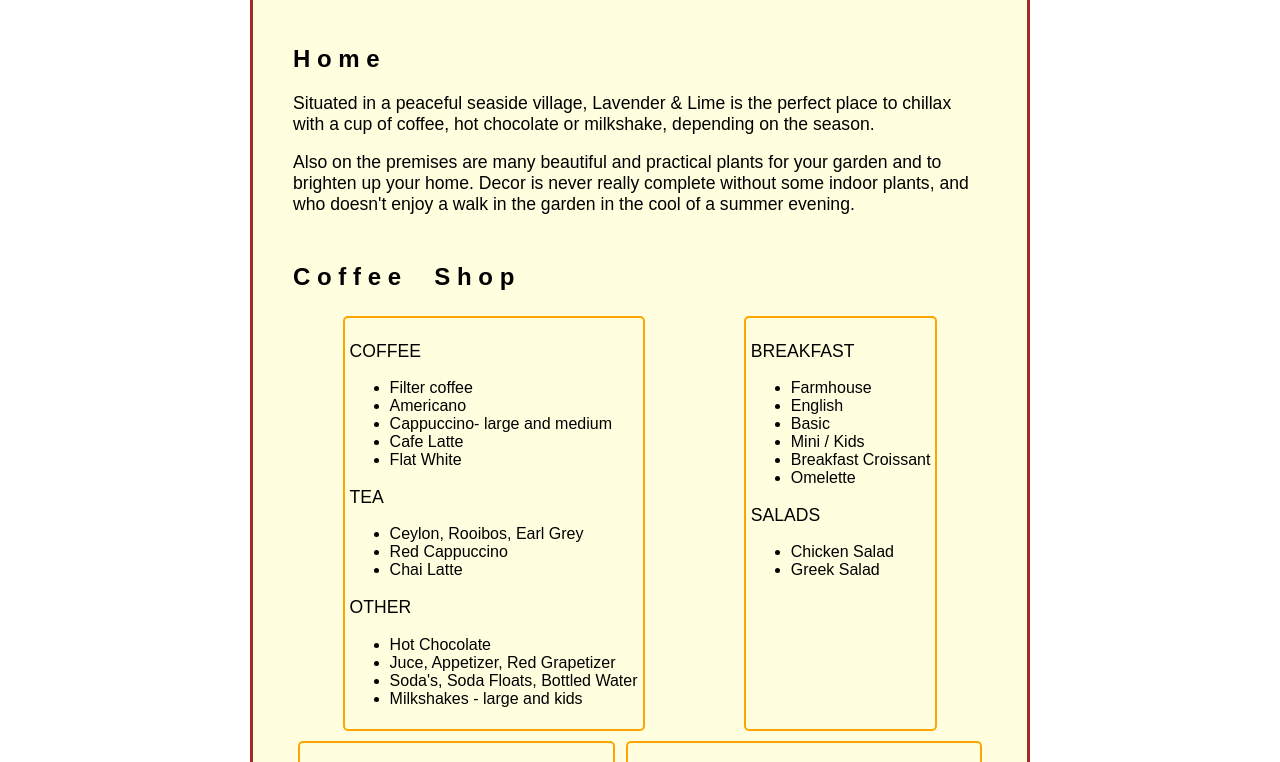
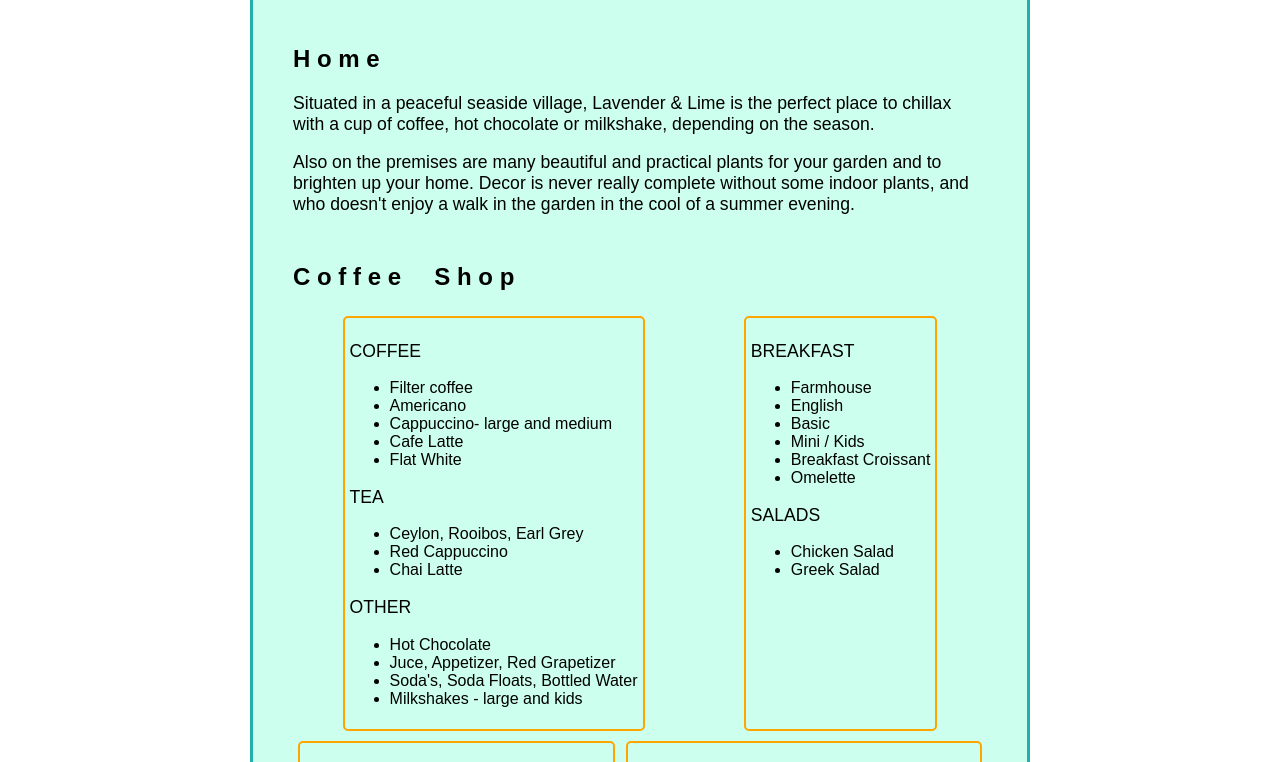
Before and after one commit to QueenOfTheBerg3/fccQueenB03, a plain HTML site: page index.html in a window 1280 px wide. Shown: the part 137-899 px from the top of the page. Drawn offline with Linux system fonts and the light colour scheme.

Commit message:
Background Color preferred by Owner

```diff
--- a/style.css
+++ b/style.css
@@ -1,6 +1,6 @@
 #main {
-  background: lightyellow;
-  border: 3px solid orange;
+  background: #ccffee;
+  border: 3px solid blue;
   width: 100%;
   margin-left: auto;
   margin-right: auto;
@@ -11,7 +11,7 @@
 } /* for: mobile, tablet */
 @media only screen and (min-width: 768px) {
   #main {
-    border-color: brown;
+    border-color: lightseagreen;
     width: 780px;
     max-width: 790px;
     padding: 5px 40px 5px 40px;
```
